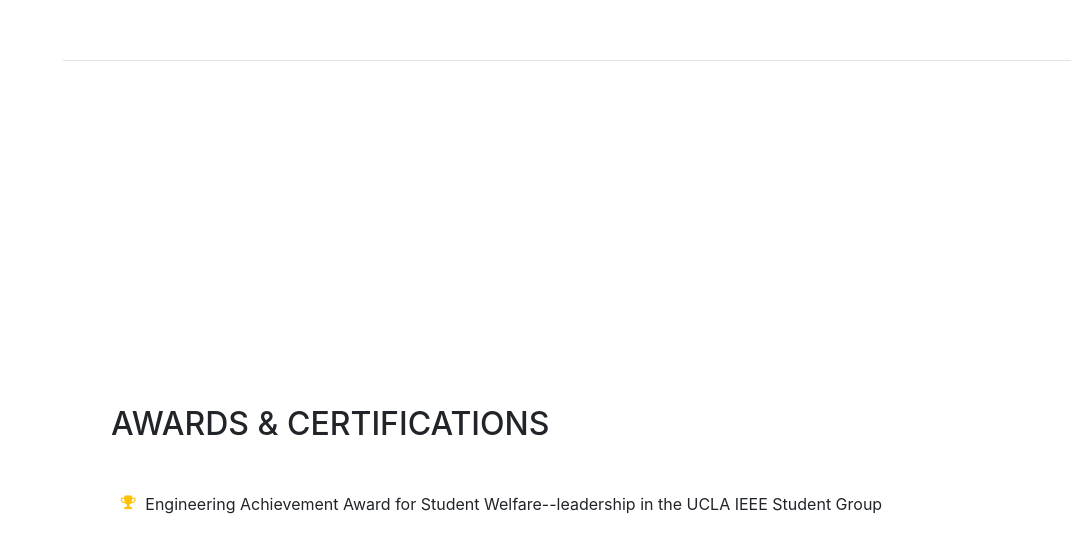
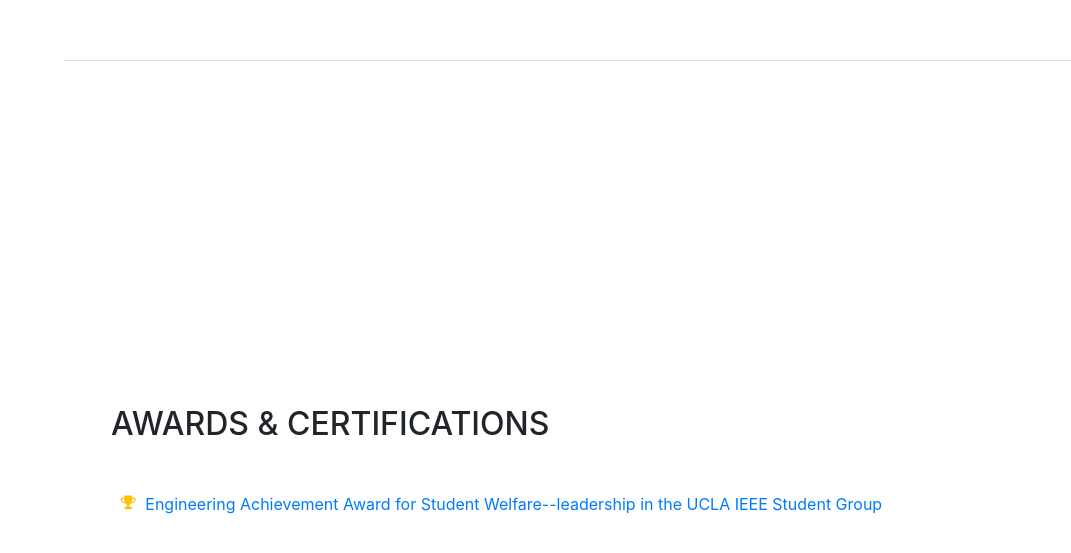
Before and after one commit to andrewcchan/andrewcchan.github.io, a website with bundled scripts: page index.html in a window 1280 px wide. Shown: the part 4762-5315 px from the top of the page, without its empty margins (209-1280 px from the left). Built offline with nearby package versions, Linux system fonts and the light colour scheme; a web font is replaced by a local one.

Commit message:
Adding link to engineering achievement award

```diff
--- a/index.html
+++ b/index.html
@@ -220,7 +220,7 @@
           <ul class="fa-ul mb-0">
             <li>
               <i class="fa-li fa fa-trophy text-warning"></i>
-              Engineering Achievement Award for Student Welfare--leadership in the UCLA IEEE Student Group</li>
+              <a href = "https://www.seasoasa.ucla.edu/wp-content/uploads/seasoasa/2016-Commencement-Awards-and-Honors.pdf"> Engineering Achievement Award for Student Welfare--leadership in the UCLA IEEE Student Group </a> </li>
           </ul>
         </div>
       </section>
```
